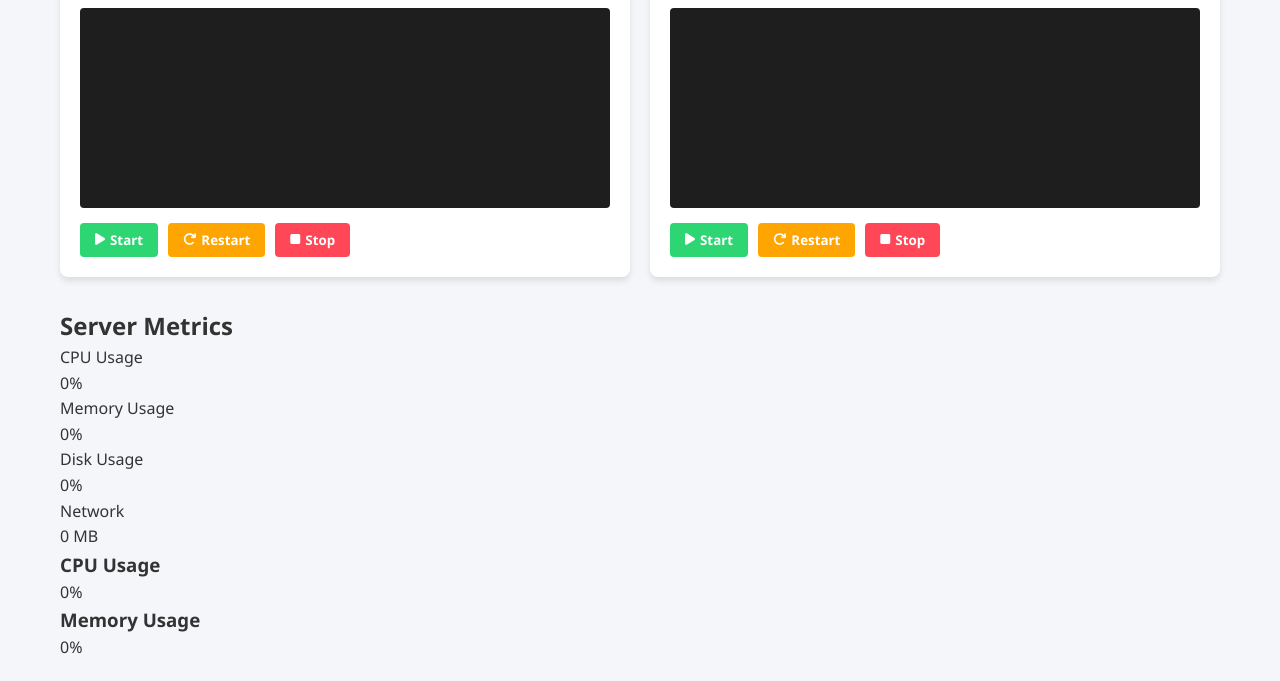
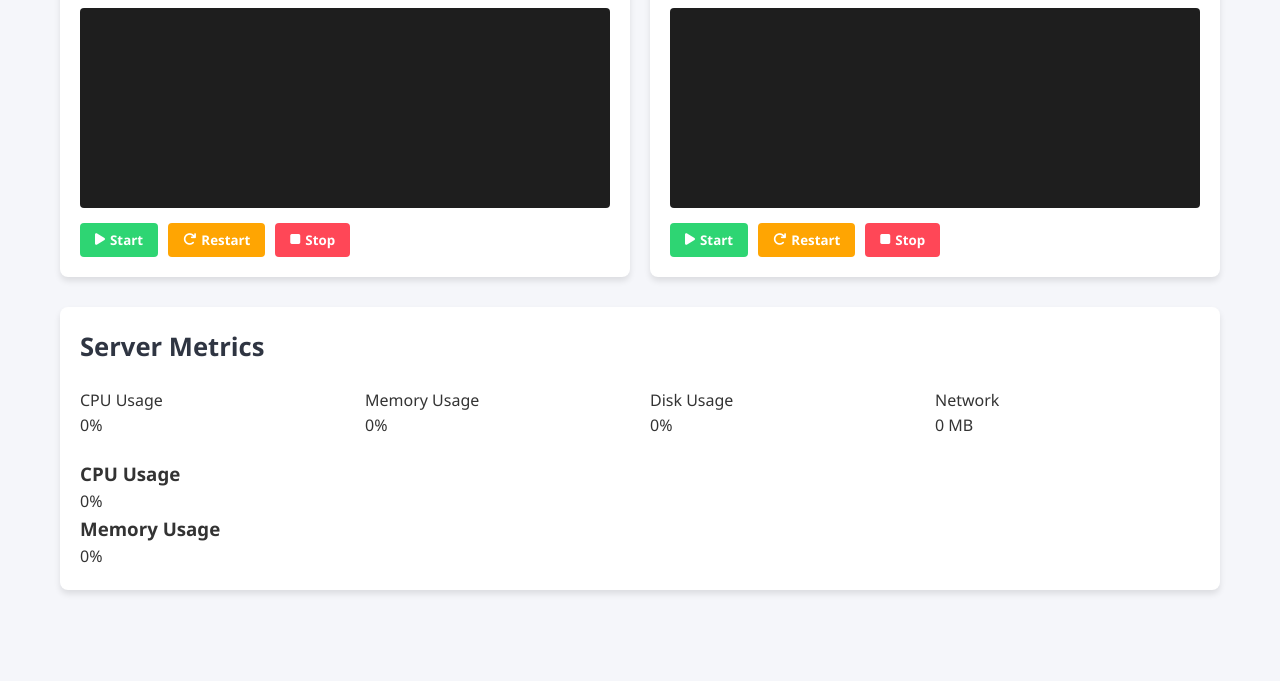
Before and after one commit to SEPAD-Project/Server-Side, a plain HTML site: page Dashboard/index.html in a window 1280 px wide. Shown: the part 632-1313 px from the top of the page. After the commit the page ends 1272 px from the top, so only its background shows below. Drawn offline with Linux system fonts and the light colour scheme.

Commit message:
metrics section created

```diff
--- a/Dashboard/styles.css
+++ b/Dashboard/styles.css
@@ -166,3 +166,24 @@ h1 {
     opacity: 0.9;
     transform: translateY(-2px);
 }
+
+.metrics-section {
+    background-color: var(--light-color);
+    border-radius: 8px;
+    padding: 20px;
+    box-shadow: 0 4px 6px rgba(0, 0, 0, 0.1);
+    margin-bottom: 30px;
+}
+
+.metrics-title {
+    font-size: 1.6rem;
+    margin-bottom: 20px;
+    color: var(--dark-color);
+}
+
+.metrics-grid {
+    display: grid;
+    grid-template-columns: repeat(4, 1fr);
+    gap: 20px;
+    margin-bottom: 20px;
+}
```
